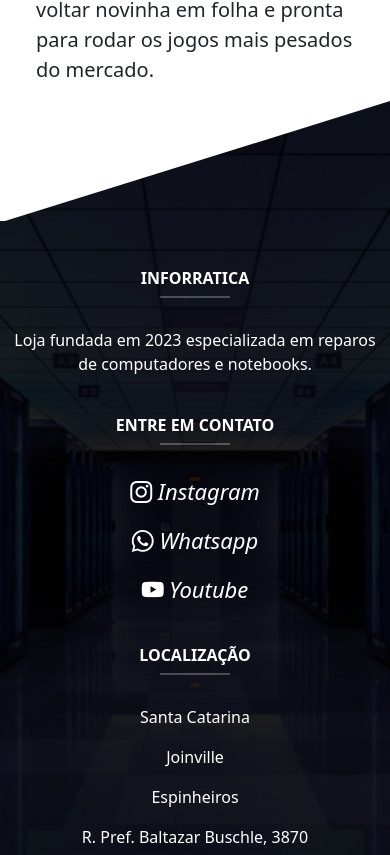
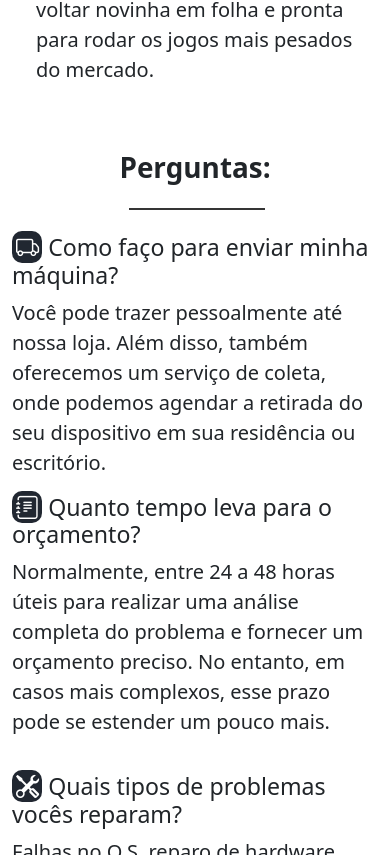
Before and after one commit to FelipeRotermel/InforraticaSite, a Vue app: page / in a window 390 px wide. Shown: the part 3087-3942 px from the top of the page. Built offline with nearby package versions, Linux system fonts and the light colour scheme.

Commit message:
FAQ Finalizado

```diff
--- a/src/components/AboutBrands.vue
+++ b/src/components/AboutBrands.vue
@@ -11,7 +11,7 @@
                     <div>
                         <h3 class="fs-1">Nós temos a solução</h3>
                         <p class="fs-5 text">
-                            Consertamos computadores e notebooks de diversas marcas como Apple, Dell, HP, Sony, Acer, Lenovo, Asus, Toshiba, Samsung entre outras!.Além disso, nossos serviços também englobam a formatação e reinstalação de sistemas operacionais, remoção de vírus, troca de peças, limpeza interna, entre outros.
+                            Consertamos computadores e notebooks de diversas marcas como Apple, Dell, HP, Sony, Acer, Lenovo, Asus, Toshiba, Samsung entre outras!. Além disso, nossos serviços também englobam a formatação e reinstalação de sistemas operacionais, remoção de vírus, troca de peças, limpeza interna, entre outros.
                         </p>
                     </div>
                 </div>
--- /dev/null
+++ b/src/components/FAQ.vue
@@ -0,0 +1,63 @@
+<script></script>
+
+<template>
+    <div class="container-fluid" id="FAQ">
+        <div class="col-12 text-center">
+            <h3 class="main-title display-6 fw-bold">Perguntas:</h3>
+            <hr class="opacity-100">
+        </div>
+        <div class="row">
+            <div class="col-md-6">
+                <h2 class="fs-3"><i class="bi bi-truck"></i> Como faço para enviar minha máquina?</h2>
+                <p class="fs-5 text">Você pode trazer pessoalmente até nossa loja. Além disso, também oferecemos um serviço de coleta, onde podemos agendar a retirada do seu dispositivo em sua residência ou escritório.</p>
+            </div>
+            <div class="col-md-6">
+                <h2 class="fs-3"><i class="bi bi-journal-text"></i> Quanto tempo leva para o orçamento?</h2>
+                <p class="fs-5 text">Normalmente, entre 24 a 48 horas úteis para realizar uma análise completa do problema e fornecer um orçamento preciso. No entanto, em casos mais complexos, esse prazo pode se estender um pouco mais.</p>
+            </div>
+        </div>
+        <div class="row">
+            <div class="col-md-6">
+                <h2 class="fs-3"><i class="bi bi-tools"></i> Quais tipos de problemas vocês reparam?</h2>
+                <p class="fs-5 text">Falhas no O.S, reparo de hardware, substituição de componentes, remoção de vírus e malware, entre outros. Se você estiver enfrentando algum problema, entre em contato para que possamos ajudá-lo.</p>
+            </div>
+            <div class="col-md-6">
+                <h2 class="fs-3"><i class="bi bi-calendar-check"></i> Vocês oferecem garantia?</h2>
+                <p class="fs-5 text">Sim, garantimos a qualidade dos nossos serviços de reparo. Todos os reparos feitos em computadores e notebooks incluem uma garantia de 3 meses, que cobre qualquer problema relacionado ao reparo realizado.</p>
+            </div>
+        </div>
+    </div>
+</template>
+
+<style scoped>
+
+.container-fluid {
+    position: relative;
+    padding-bottom: 50px;
+}
+
+.col-12 {
+    margin-top: 50px;
+    margin-bottom: 50px;
+}
+
+hr {
+    border-top: 2px solid rgb(53, 53, 53);
+    width: 35%;
+    position: absolute;
+    left: 33%;
+}
+
+.row {
+    margin-top: 20px;
+}
+
+i {
+    background-color: #212731;
+    color: white;
+    padding-left: 4px;
+    padding-right: 3px;
+    border-radius: 10px;
+}
+
+</style>
--- a/src/components/NavBar.vue
+++ b/src/components/NavBar.vue
@@ -19,6 +19,9 @@
                     </li>
                     <li class="nav-item">
                         <a class="nav-link" v-scroll-to="'#marcas'">Marcas</a>
+                    </li>
+                    <li class="nav-item">
+                        <a class="nav-link" v-scroll-to="'#FAQ'">Perguntas</a>
                     </li>
                 </ul>
             </div>
--- a/src/views/HomeView.vue
+++ b/src/views/HomeView.vue
@@ -5,8 +5,9 @@
   import CarouselLogos from '@/components/CarouselLogos.vue';
   import AboutBrands from '@/components/AboutBrands.vue';
   import AboutPc from '@/components/AboutPc.vue';
+  import FAQ from '@/components/FAQ.vue';
+  import ZaWarudo from '@/components/ZaWarudo.vue';
   import Footer from '@/components/Footer.vue';
-  import ZaWarudo from '@/components/ZaWarudo.vue';
 </script>
 
 <template>
@@ -16,6 +17,7 @@
     <CarouselLogos />
     <AboutBrands />
     <AboutPc />
+    <FAQ />
     <ZaWarudo />
     <Footer />
 </template>
```
